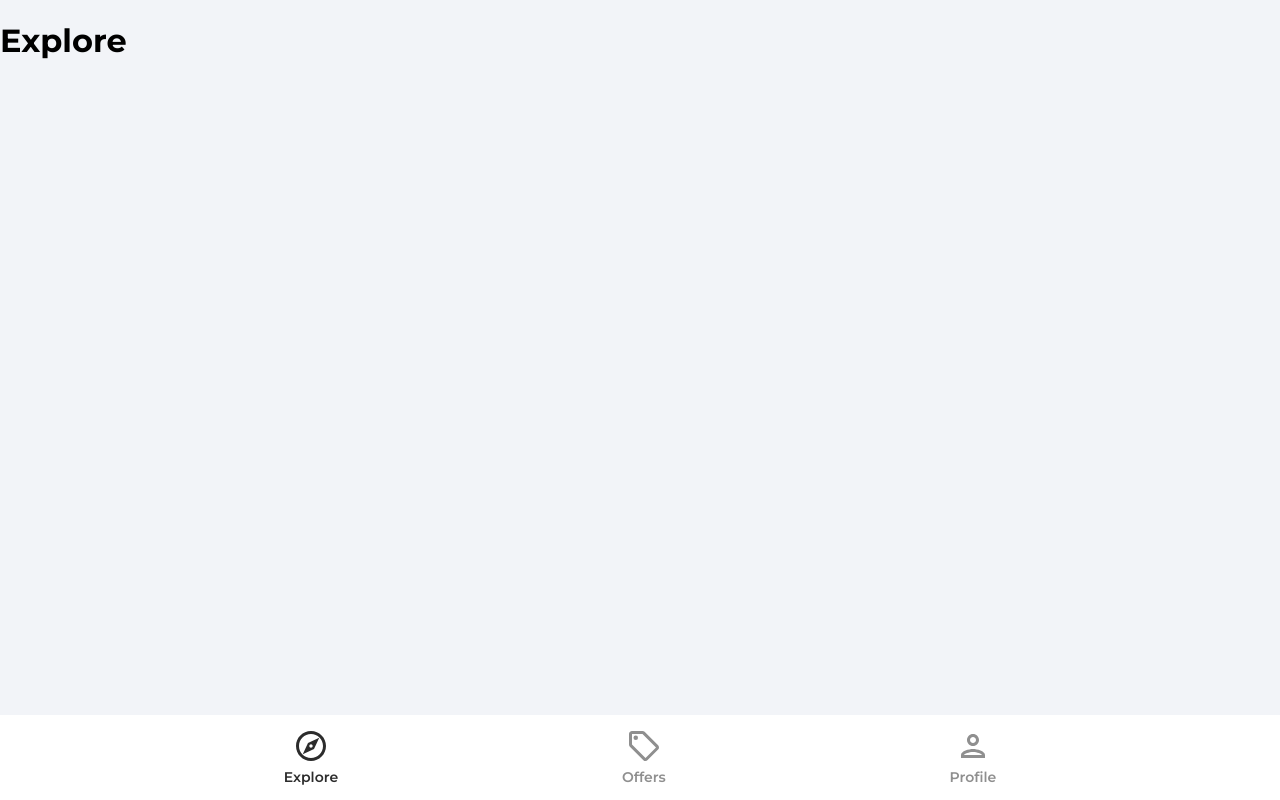
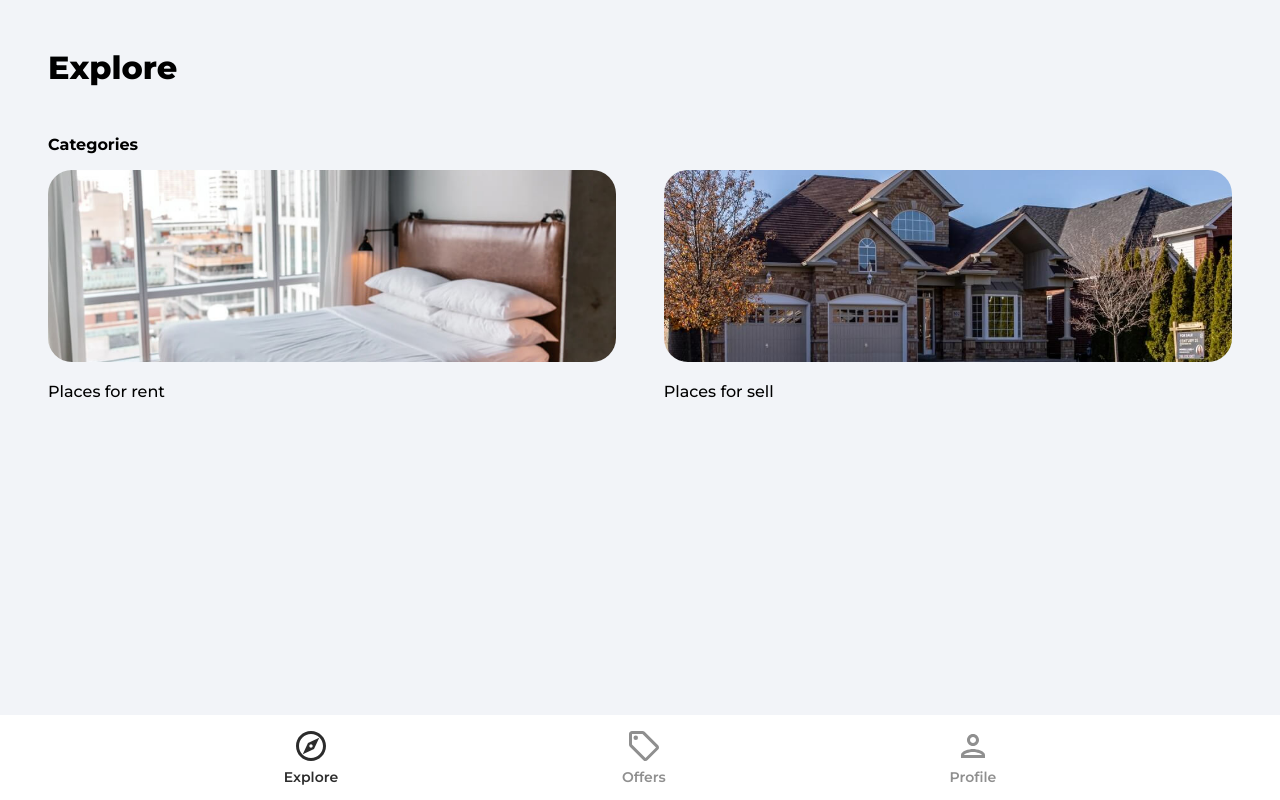
Before and after one commit to flaviobartolo/house-marketplace, a React (Create React App) app: page / in a window 1280 px wide. Built offline with nearby package versions, Linux system fonts and the light colour scheme.

Commit message:
Get & Create Listings - Explore Page; Fetch Listings from Firebase

```diff
--- a/src/App.js
+++ b/src/App.js
@@ -7,6 +7,7 @@
 import PrivateRoute from './components/PrivateRoute'
 
 import Explore from './pages/Explore'
+import Category from './pages/Category'
 import Offers from './pages/Offers'
 import Profile from './pages/Profile'
 import SignIn from './pages/SignIn'
@@ -20,6 +21,7 @@
             <Routes>
                 <Route path='/' element={<Explore />} />
                 <Route path='/offers' element={<Offers />} />
+                <Route path='/category/:categoryName' element={<Category />}/>
                 <Route path='/profile' element={<PrivateRoute />} >
                     <Route path='/profile' element={<Profile />} />
                 </Route>
--- /dev/null
+++ b/src/pages/Category.jsx
@@ -0,0 +1,73 @@
+import {useEffect, useState} from 'react'
+import {useParams} from 'react-router-dom'
+import {collection, getDocs, query, where, orderBy, limit, startAfter} from 'firebase/firestore'
+import {db} from '../firebase.config'
+import {toast} from 'react-toastify'
+import Spinner from '../components/Spinner'
+
+function Category() {
+
+    const [listings, setListings] = useState(null)
+    const [loading, setLoading] = useState(true)
+
+    const params = useParams()
+
+    useEffect(() => {
+        const fetchListings = async () => {
+
+            try {
+                // Get reference
+                const listingsRef = collection(db, 'listings')
+                // create query
+                const q = query(
+                    listingsRef,
+                    where('type', '==', params.categoryName),
+                    orderBy('timestamp', 'desc'),
+                    limit(10)
+                )
+                // execute the query
+                const querySnap = await getDocs(q)
+
+                const listings = []
+
+                querySnap.forEach((doc) => {
+                    return listings.push({
+                        id: doc.id,
+                        data: doc.data()
+                    })
+                })
+
+                setListings(listings)
+                setLoading(false)
+
+            } catch(error) {
+                toast.error('Could not fetch listings')
+            }
+
+        }
+        fetchListings()
+    }, [params.categoryName])
+
+    return (
+        <div className='category'>
+            <header>
+                <p className="pageHeader">{params.categoryName === 'rent' ? 'Places for rent' : 'Places for sale'}</p>
+            </header>
+            {loading ? <Spinner /> : listings && listings.length > 0 ? (
+            <>
+                <main>
+                    <ul className="categoryListings">
+                        {listings.map((listing) => (
+                            <h3 key={listing.id}>{listing.data.name}</h3>
+                        ))}
+                    </ul>
+                </main>
+            </>
+            ) : (
+            <p>No listings for {params.categoryName}</p>
+            )}
+        </div>
+    )
+}
+
+export default Category
--- a/src/pages/Explore.jsx
+++ b/src/pages/Explore.jsx
@@ -1,7 +1,29 @@
+import {Link} from 'react-router-dom'
+import rentCategoryImage from '../assets/jpg/rentCategoryImage.jpg'
+import sellCategoryImage from '../assets/jpg/sellCategoryImage.jpg'
+
 function Explore() {
-  return (
-    <h1>Explore</h1>
-  )
+    return (
+        <div className="explore">
+            <header>
+                <p className="pageHeader">Explore</p>
+            </header>
+            <main>
+                {/* slider */}
+                <p className="exploreCategoryHeading">Categories</p>
+                <div className="exploreCategories">
+                    <Link to='/category/rent'>
+                        <img src={rentCategoryImage} alt="rent" className='exploreCategoryImg'/>
+                        <p className="exploreCategoryName">Places for rent</p>
+                    </Link>
+                    <Link to='/category/sale'>
+                        <img src={sellCategoryImage} alt="sell" className='exploreCategoryImg'/>
+                        <p className="exploreCategoryName">Places for sell</p>
+                    </Link>
+                </div>
+            </main>
+        </div>
+    )
 }
 
 export default Explore
```
